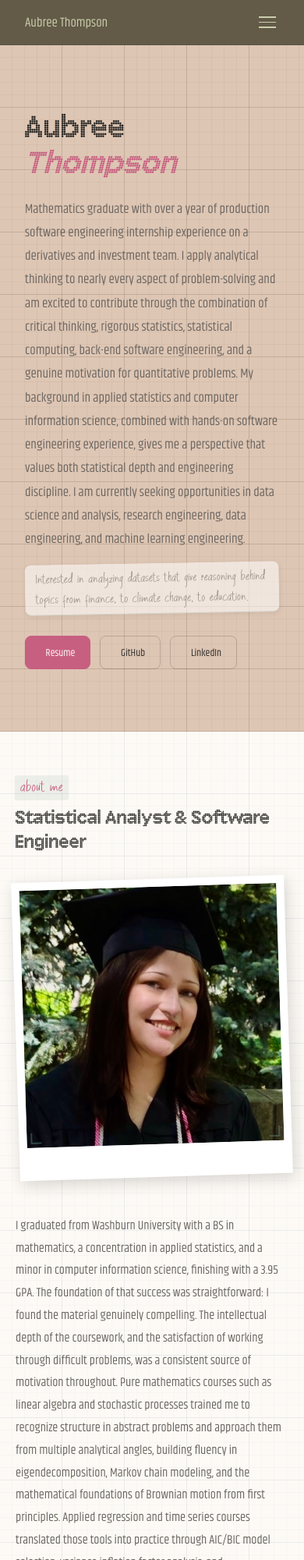
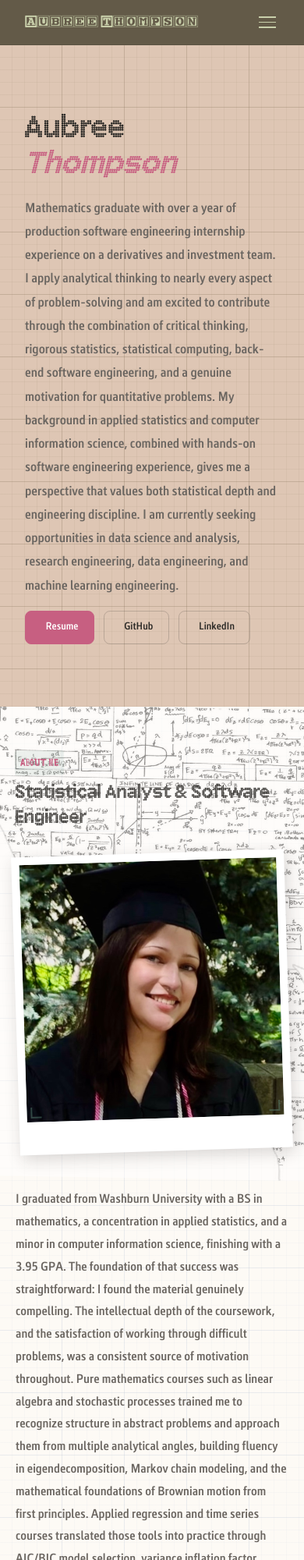
Before and after one commit to aubreethomp/aubreethomp.github.io, a plain HTML site: page index.html in a window 390 px wide. Shown: the top 2000 px of the page at 78% size. Drawn offline with Linux system fonts and the light colour scheme.

Commit message:
update styles

```diff
--- a/index.html
+++ b/index.html
@@ -52,8 +52,6 @@
       and machine learning engineering.
     </p>
 
-    <p class="hero-annotation">Interested in analyzing datasets that give reasoning behind topics from finance, to climate change, to education.</p>
-
     <div class="btn-row">
       <a href="assets/resume.pdf" class="btn btn-fill" download>
         <i class="ti ti-download"></i> Resume
@@ -70,7 +68,8 @@
 
 
 
-<section id="about" class="graph-light">
+<section id="about" class="graph-light section-with-asset">
+  <img src="assets/pngs/stats.png" alt="" class="section-asset about-asset" aria-hidden="true">
   <div class="section-inner">
     <span class="section-label">about me</span>
     <h2>Statistical Analyst &amp; Software Engineer</h2>
@@ -229,7 +228,7 @@
 
 
 
-<section id="academic" class="project-section-light">
+<section id="academic" class="project-section-light section-with-asset">
   <div class="section-inner">
     <span class="section-label">academic projects</span>
     <h2>Coursework and research.</h2>
@@ -429,7 +428,9 @@
 <section id="education" class="graph-warm">
   <div class="section-inner">
     <span class="section-label">education</span>
-    <h2>Academic background.</h2>
+    <div class="education-heading-row">
+      <h2>Academic background.</h2>
+    </div>
 
     <div class="edu-card">
       <span class="edu-badge">Completed, May 2026</span>
--- a/styles.css
+++ b/styles.css
@@ -63,13 +63,6 @@ html {
 }
 
 @font-face {
-  font-family: 'Khand';
-  src: url('fonts/Khand-Regular.woff2') format('woff2');
-  font-weight: 100 900;
-  font-display: swap;
-}
-
-@font-face {
   font-family: 'Teko';
   src: url('fonts/Teko-Regular.woff2') format('woff2');
   font-weight: 100 900;
@@ -77,8 +70,22 @@ html {
 }
 
 @font-face {
-    font-family: 'Embolism Spark';
-    src: url('fonts/Embolism-Spark.ttf') format('truetype');
+    font-family: 'Stamp';
+    src: url('fonts/Stamp.ttf') format('truetype');
+    font-weight: normal;
+    font-style: normal;
+}
+
+@font-face {
+    font-family: 'Futile';
+    src: url('fonts/Futile.ttf') format('truetype');
+    font-weight: normal;
+    font-style: normal;
+}
+
+@font-face {
+    font-family: 'Block';
+    src: url('fonts/Block.ttf') format('truetype');
     font-weight: normal;
     font-style: normal;
 }
@@ -112,7 +119,7 @@ html {
 /* Global */
 
 body {
-  font-family: 'Khand', system-ui, sans-serif;
+  font-family: 'Futile', system-ui, sans-serif;
   color: var(--text);
   line-height: 1.65;
   -webkit-font-smoothing: antialiased;
@@ -160,13 +167,14 @@ nav {
 }
 
 .nav-logo {
-  font-family: 'Khand', system-ui, sans-serif;
+  font-family: 'Block', system-ui, sans-serif;
   font-size: 1.05rem;
   color: var(--text-4);
   text-decoration: none;
 }
 
 .nav-links {
+  font-family: 'Block', system-ui, sans-serif;
   display: flex;
   gap: 1.75rem;
   list-style: none;
@@ -243,11 +251,12 @@ nav {
   max-width: var(--max);
   margin: 0 auto;
   padding: 5rem 2rem;
+  position: relative;
+  z-index: 1;
 }
 
-/* Handwritten section labels with subtle tape-highlight */
 .section-label {
-  font-family: 'Embolism Spark', cursive;
+  font-family: 'Stamp', cursive;
   font-size: 1.15rem;
   font-weight: 500;
   color: var(--sage);
@@ -266,6 +275,53 @@ nav {
   border-radius: 3px;
   transform: rotate(-0.5deg) scaleX(1.04);
   z-index: -1;
+}
+
+.section-with-asset {
+  position: relative;
+  overflow: hidden;
+}
+
+.section-asset {
+  position: absolute;
+  pointer-events: none;
+  z-index: 0;
+  opacity: 0.45;
+}
+
+.about-asset {
+  right: -1rem;
+  top: 0rem;
+  width: min(500px, 400vw);
+  max-width: 500px;
+  transform: rotate(1deg);
+}
+
+.calc-asset {
+  left: -0.5rem;
+  top: 1.5rem;
+  width: min(140px, 18vw);
+  max-width: 140px;
+  transform: rotate(8deg);
+  opacity: 0.8;
+}
+
+.education-heading-row {
+  display: flex;
+  align-items: center;
+  gap: 0.8rem;
+  flex-wrap: wrap;
+  margin-bottom: 2rem;
+}
+
+.education-heading-row h2 {
+  margin-bottom: 0;
+}
+
+.edu-cap {
+  width: clamp(46px, 6vw, 62px);
+  height: auto;
+  display: block;
 }
 
 /* Buttons */
@@ -352,9 +408,8 @@ nav {
   margin-bottom: 1rem;
 }
 
-/* Handwritten margin-note annotation */
 .hero-annotation {
-  font-family: 'Embolism Spark', cursive;
+  font-family: 'Futile', cursive;
   font-size: 1rem;
   color: var(--text-3);
   background: rgba(255, 255, 255, 0.55);
@@ -430,7 +485,7 @@ nav {
 }
 
 .polaroid-caption {
-  font-family: 'Embolism Spark', cursive;
+  font-family: 'Stamp', cursive;
   font-size: 1rem;
   color: var(--text-3);
   text-align: center;
@@ -505,7 +560,7 @@ nav {
 .sn-g { background: #E6F5EE; transform: rotate(0.5deg); }
 
 .skill-group-name {
-  font-family: 'Embolism Spark', cursive;
+  font-family: 'Futile', cursive;
   font-size: 1rem;
   font-weight: 600;
   color: var(--text-2);
@@ -889,7 +944,7 @@ footer {
 }
 
 .footer-tagline {
-  font-family: 'Embolism Spark', cursive;
+  font-family: '', cursive;
   font-size: 0.95rem;
   color: var(--text-3);
 }
```
Also changed, not shown: assets/pngs/stats.png (added), fonts/Block.ttf (added), fonts/Embolism-Spark.ttf (deleted), fonts/Futile.ttf (added), fonts/Khand-Regular.woff2 (deleted), fonts/Stamp.ttf (added).
